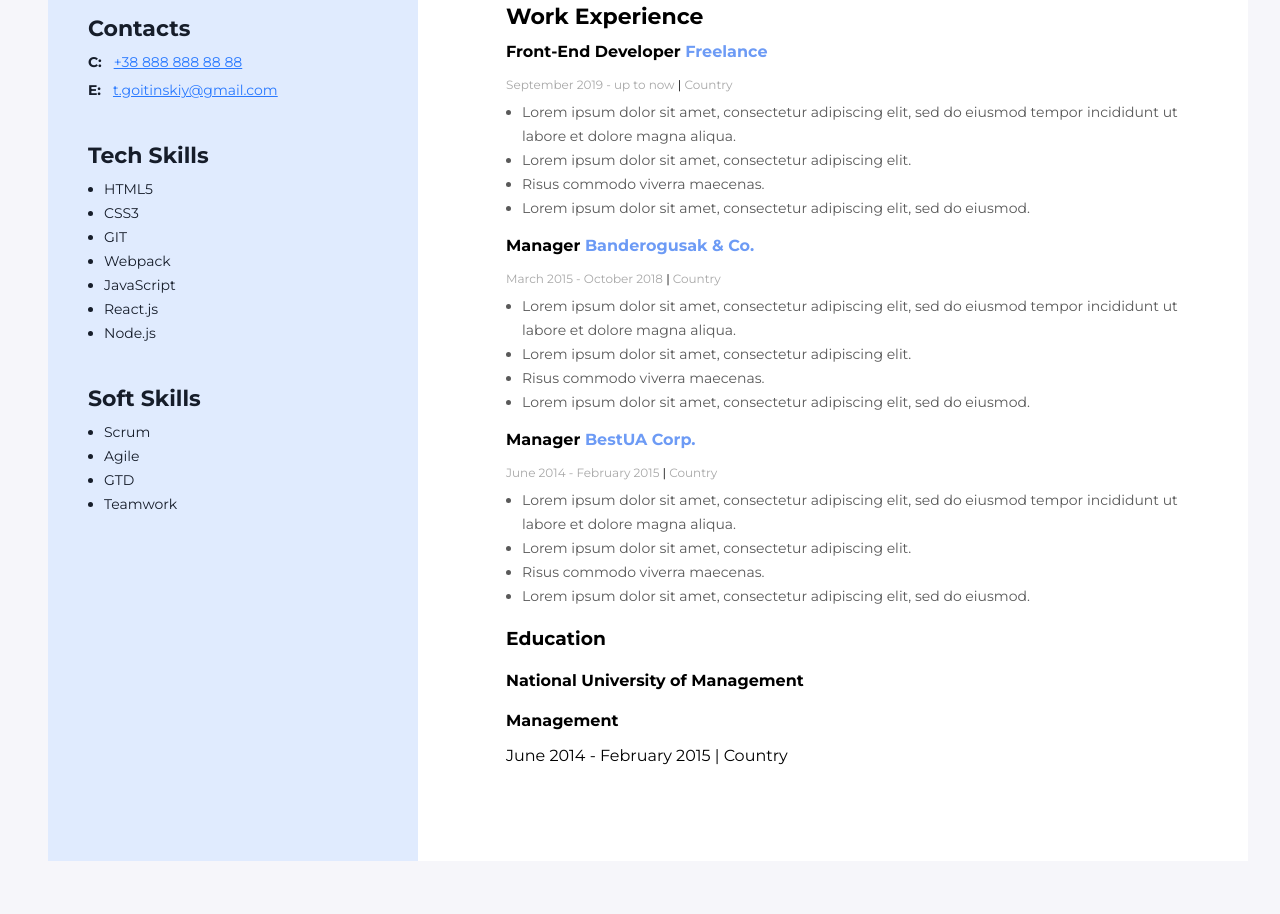
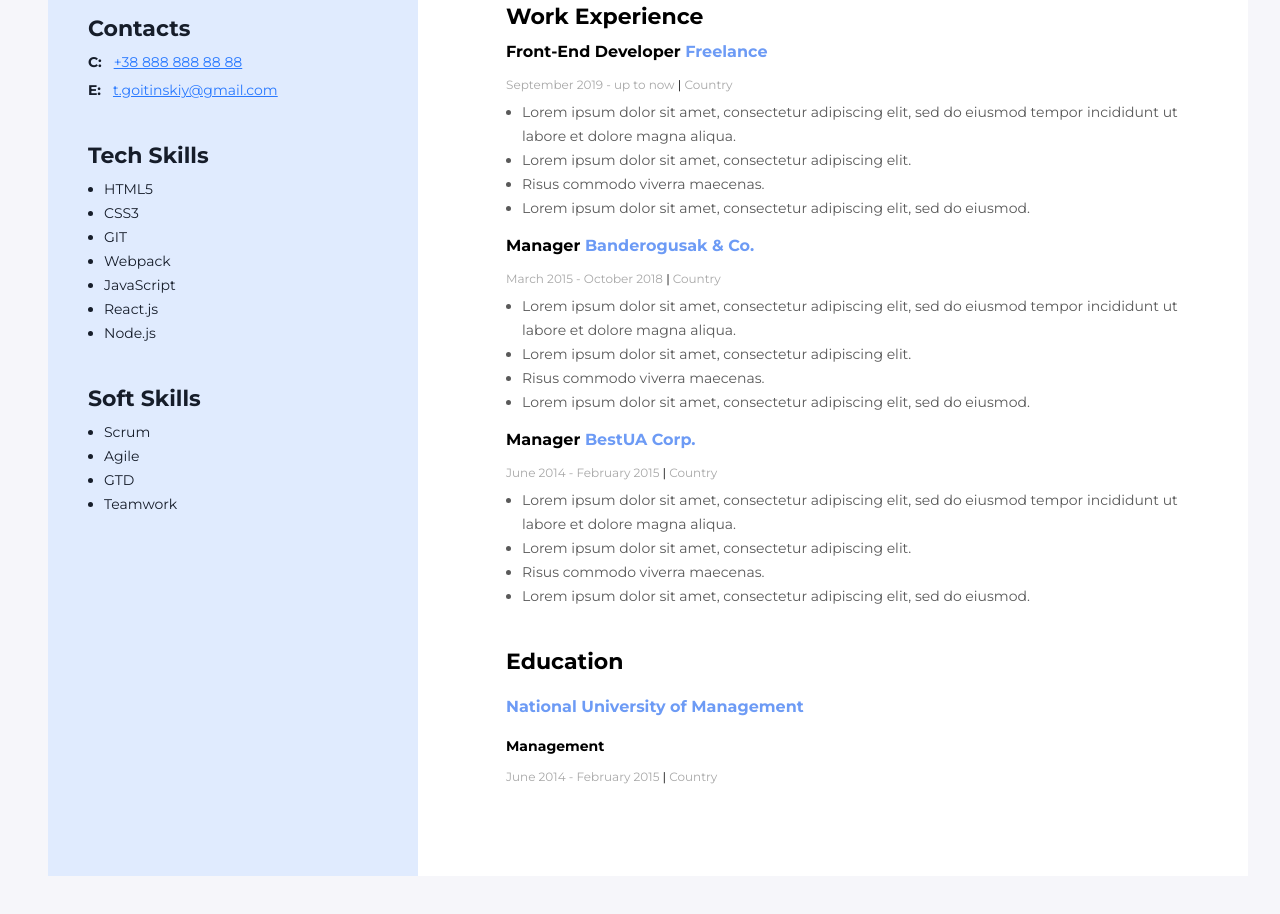
Before and after one commit to Yulii-Example/GO-IT-CV, a plain HTML site: page index.html in a window 1280 px wide. Shown: the part 487-1401 px from the top of the page. Drawn offline with Linux system fonts and the light colour scheme.

Commit message:
done with day 5

```diff
--- a/css/index.css
+++ b/css/index.css
@@ -244,3 +244,41 @@ ol {
 .company__three {
     margin-bottom: 12px;
 }
+
+.educ {
+    margin-top: 40px;
+}
+.educ__title {
+    font-size: 22px;
+    font-weight: 700;
+    line-height: 27px;
+    color: #000000;
+}
+
+.educ__univers {
+    color: #6D9BF5;
+    font-size: 16px;
+    font-weight: 700;
+    line-height: 20px;
+    margin-top: 8px;
+}
+
+.educ__facult {
+    font-size: 14px;
+    font-weight: 700;
+    line-height: 17px;
+    color: #000000;
+    margin-top: 8px;
+}
+
+.educ__period {
+    font-size: 12px;
+    font-weight: 400;
+    line-height: 15px;
+    color: #A8A8A8;
+    margin-top: 8px;
+}
+
+.educ__period span {
+    color: #000000;
+}
--- a/index.html
+++ b/index.html
@@ -102,11 +102,11 @@
                 </div>
                 <div class="educ">
                     <div>
-                        <h3>Education</h3>
+                        <h3 class="educ__title">Education</h3>
 
-                        <h4>National University of Management</h4>
-                        <p><b>Management</b></p>
-                        <p>June 2014 - February 2015 | Country</p>
+                        <h4 class="educ__univers">National University of Management</h4>
+                        <p class="educ__facult"><b>Management</b></p>
+                        <p class="educ__period">June 2014 - February 2015 <span>|</span> Country</p>
 
                     </div>
 
```
